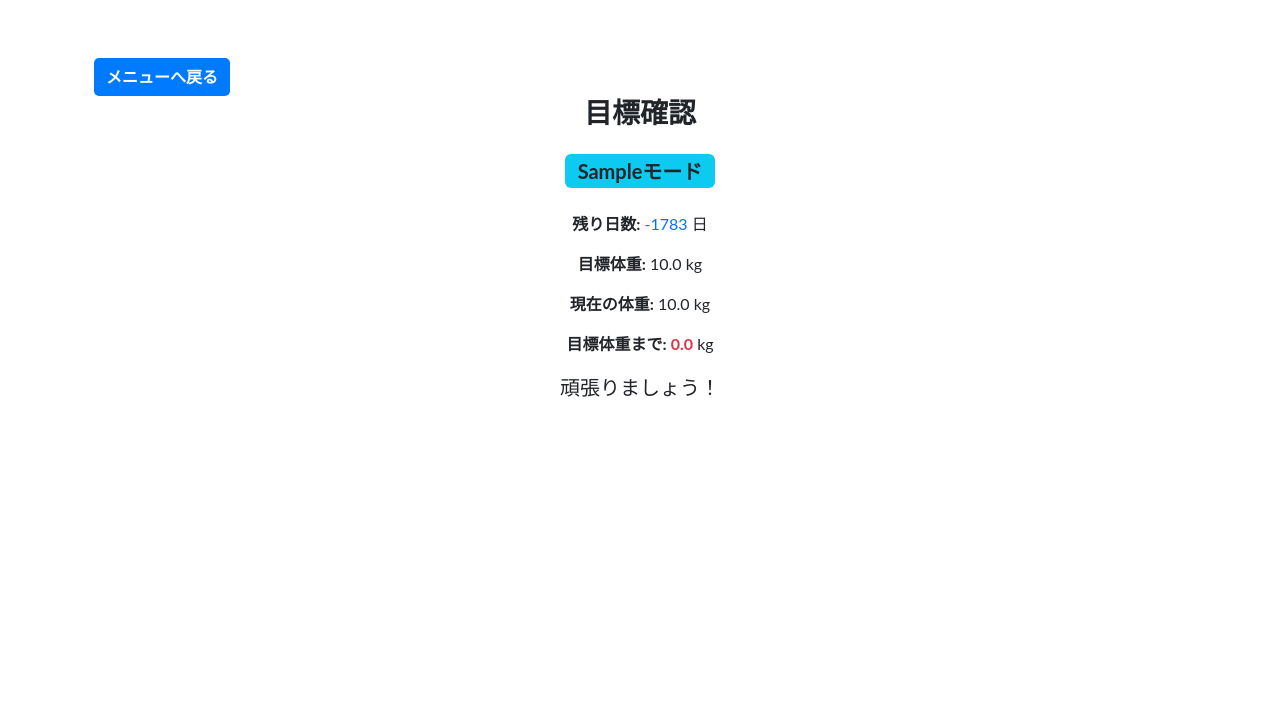
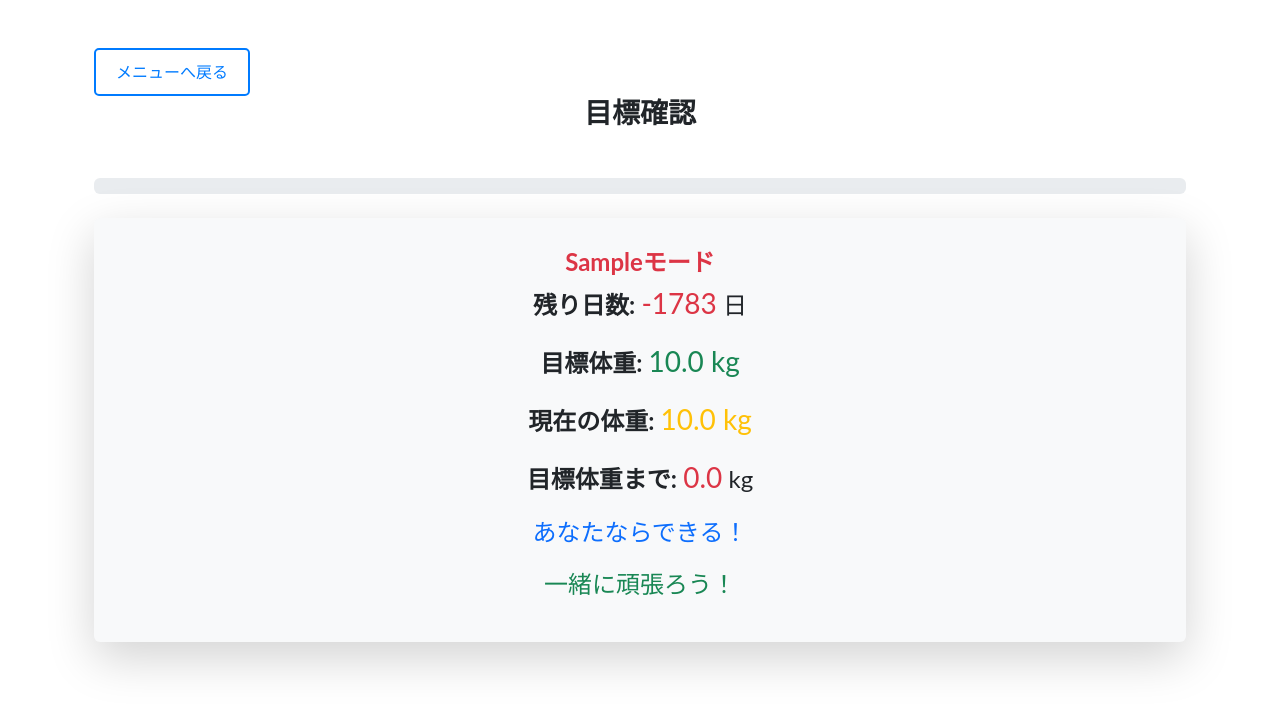
Before and after one commit to TabataMasahito/Dteam, a Flask app: page /confirmyourgoal in a window 1280 px wide. Shown: the part 60-770 px from the top of the page. Run offline with Flask 3, Linux system fonts and the light colour scheme; a user stored in the database is signed in; tables that the repository leaves empty hold one stand-in row (values such as "Sample post"); parts of the project's set-up code (start-up, migrations or seed data) failed here and were passed over; some libraries are stand-ins or nearby versions.

Commit message:
html変更

```diff
--- a/apps/exercise/templates/exercise/confirm_your_goal.html
+++ b/apps/exercise/templates/exercise/confirm_your_goal.html
@@ -2,24 +2,26 @@
 {% extends "exercise/base.html" %}
 {% block title %}目標確認{% endblock %}
 {% block content %}
-<div class="container my-5">
-    <a class="menu-btn" href="{{ url_for('exercise.index') }}">メニューへ戻る</a>
-    <header class="text-center mb-4">
-        <h3>目標確認</h3>
-    </header>
-    <div class="text-center mb-4">
-        <span class="badge bg-info text-dark fs-5">{{ mode }}モード</span>
-    </div>
 
-    <div class="confirm">
-        <p><strong>残り日数:</strong> <span class="text-primary">{{ remainingdays }}</span> 日</p>
-        <p><strong>目標体重:</strong> {{ goalweight }} kg</p>
-        <p><strong>現在の体重:</strong> {{ nowweight }} kg</p>
-        <p><strong>目標体重まで:</strong> <span class="text-danger fw-bold">{{ remaining_weight }}</span> kg</p>
-    </div>
+    <div class="container my-5">
+        <a class="btn btn-primary btn-lg" href="{{ url_for('exercise.index') }}">メニューへ戻る</a>
+        <header class="text-center mb-5">
+            <h3 class="font-weight-bold">目標確認</h3>
+        </header>
 
-    <div class="text-center">
-        <p class="fs-5 mb-3">頑張りましょう！</p>
-        <i class="fas fa-dumbbell text-primary fs-2"></i>
+        <div class="progress my-4">
+            <div class="progress-bar" role="progressbar" style="width: {{ progress_percentage }}%;" aria-valuenow="{{ progress_percentage }}" aria-valuemin="0" aria-valuemax="100"></div>
+        </div>
+
+        <div class="confirm mb-5 p-4 bg-light rounded shadow-lg">
+            <span class="badge badge-success text-danger fs-4">{{ mode }}モード</span>
+            <p class="fs-4"><strong>残り日数:</strong> <span class="text-danger fs-3">{{ remainingdays }}</span> 日</p>
+            <p class="fs-4"><strong>目標体重:</strong> <span class="text-success fs-3">{{ goalweight }} kg</span></p>
+            <p class="fs-4"><strong>現在の体重:</strong> <span class="text-warning fs-3">{{ nowweight }} kg</span></p>
+            <p class="fs-4"><strong>目標体重まで:</strong> <span class="text-danger font-weight-bold fs-3">{{ remaining_weight }}</span> kg</p>
+            <p class="fs-4 mb-3 text-primary font-weight-bold">あなたならできる！</p>
+            <i class="fas fa-dumbbell text-primary fs-4 mb-3"></i>
+            <p class="fs-4 text-success font-weight-bold">一緒に頑張ろう！</p>
+        </div>
     </div>
 {% endblock %}
```
Also changed, not shown: apps/exercise/templates/exercise/exercise_menu_error.html (+5 -4 lines), apps/exercise/templates/exercise/weight_record.html (+30 -2 lines).
